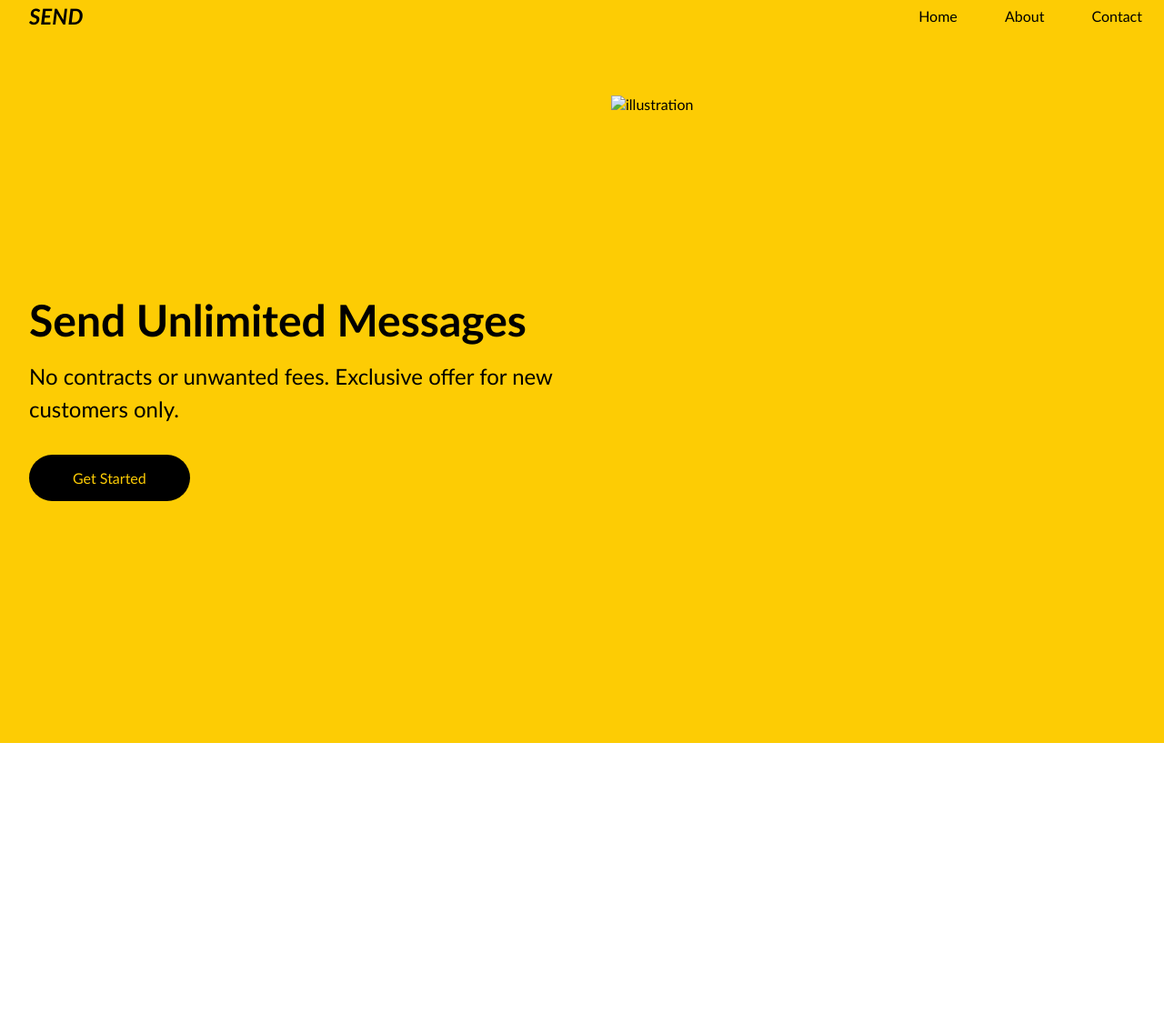
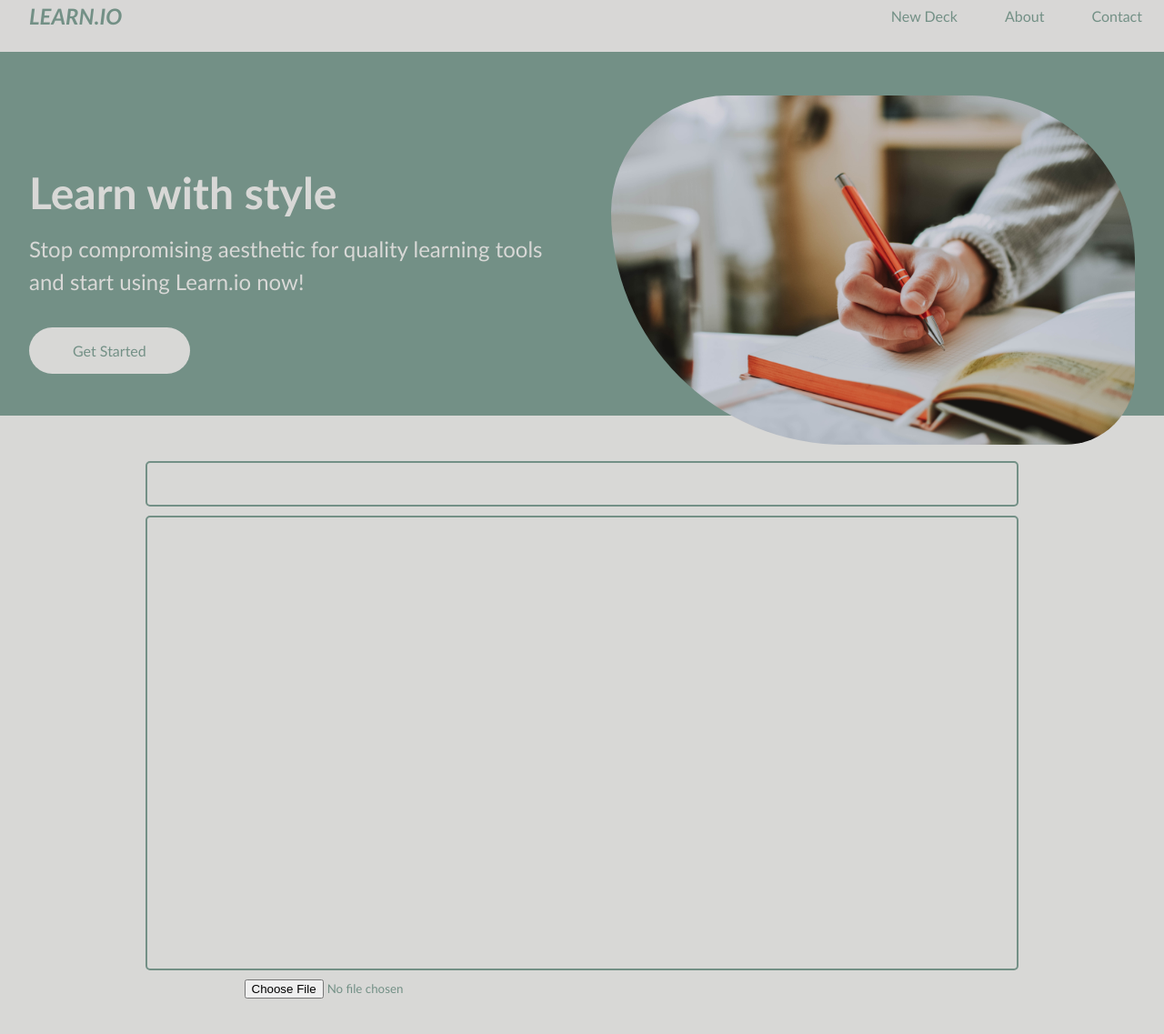
Before and after one commit to Mufeedmk4/FlashcardsApp, a plain HTML site: page index.html in a window 1280 px wide. Shown: the part 23-1160 px from the top of the page at 91% size. Before the commit the page ends 840 px from the top, so only its background shows below. Drawn offline with Linux system fonts and the light colour scheme.

Commit message:
added some stuff

```diff
--- a/index.html
+++ b/index.html
@@ -7,31 +7,47 @@
     <link rel="stylesheet" href="styles.css" />
   </head>
   <body>
+
     <nav>
-      <div class="logo">SEND</div>
+      <div class="logo">LEARN.IO</div>
       <div class="nav-items">
-        <a href="/">Home</a> <a href="/">About</a> <a href="/">Contact</a>
+        <a href="#">New Deck</a> <a href="#">About</a> <a href="#">Contact</a>
       </div>
     </nav>
+
     <section class="hero">
       <div class="hero-container">
         <div class="column-left">
-          <h1>Send Unlimited Messages</h1>
+          <h1>Learn with style</h1>
           <p>
-            No contracts or unwanted fees. Exclusive offer for new customers
-            only.
+            Stop compromising aesthetic for quality learning tools and start using Learn.io now!
           </p>
           <button>Get Started</button>
         </div>
         <div class="column-right">
           <img
-            src="./image-1.svg"
-            alt="illustration
-        "
+            src="studying.jpg"
+            alt="illustration"
             class="hero-image"
           />
         </div>
       </div>
     </section>
+
+    <section class="secondary">
+      <div class="secondary-container">
+        <div class="title-align">
+          <input class="card-title" type="text">
+        </div>
+        <div class="content-align">
+          <input class="card-content" type="text">
+        </div>
+        <div class="file-align">
+          <input class="additional-file" type="file">
+        </div>
+      </div>
+    </section>
+
+
   </body>
 </html>
--- a/styles.css
+++ b/styles.css
@@ -6,9 +6,12 @@
       'Lucida Sans', Arial, sans-serif;
   }
 
+  body{
+    background: #d8d8d6;
+  }
   nav {
     height: 80px;
-    background: #fdcc04;
+    background: #d8d7d6;
     display: flex;
     justify-content: space-between;
     align-items: center;
@@ -16,7 +19,7 @@
   }
 
   .logo {
-    color: #000;
+    color: #739086;
     font-size: 1.5rem;
     font-weight: bold;
     font-style: italic;
@@ -25,7 +28,7 @@
 
   nav a {
     text-decoration: none;
-    color: #000;
+    color: #739086;
     padding: 0 1.5rem;
   }
 
@@ -34,13 +37,13 @@
   }
 
   .hero {
-    background: #fdcc04;
+    background: #739086;
   }
 
   .hero-container {
     display: grid;
     grid-template-columns: 1fr 1fr;
-    height: 95vh;
+    height: 50vh;
     padding: 3rem calc((100vw - 1300px) / 2);
   }
 
@@ -49,7 +52,7 @@
     flex-direction: column;
     justify-content: center;
     align-items: flex-start;
-    color: #000;
+    color: #d8d8d6;
     padding: 0rem 2rem;
   }
 
@@ -68,8 +71,8 @@
     padding: 1rem 3rem;
     font-size: 1rem;
     border: none;
-    color: #fdcc04;
-    background: #000;
+    color: #739086;
+    background: #d8d8d6;
     cursor: pointer;
     border-radius: 50px;
   }
@@ -88,7 +91,10 @@
 
   .hero-image {
     width: 100%;
-    height: 100%;
+    border-top-left-radius: 250px;
+    border-bottom-left-radius: 500px;
+    border-top-right-radius: 350px;
+    border-bottom-right-radius: 150px;
   }
 
   @media screen and (max-width: 768px) {
@@ -96,3 +102,50 @@
       grid-template-columns: 1fr;
     }
   }
+
+  .secondary {
+    background-color: #d8d8d6;
+    margin-top: 50px;
+    margin-bottom: 50px;
+  }
+
+  .card-title {
+
+    width: 75%;
+    height: 50px;
+    border-style: solid;
+    border-radius: 5px;
+    border-color: #739086;
+    color:#739086;
+    padding-left: 10px;
+    padding-right: 10px;
+    background: #d8d8d6;
+  }
+
+  .title-align {
+    text-align: center;
+  }
+  .card-content {
+    width: 75%;
+    margin-top: 10px;
+    height: 500px;
+    border-style: solid;
+    border-radius: 5px;
+    border-color: #739086;
+    color:#739086;
+    padding-left: 10px;
+    padding-right: 10px;
+    background: #d8d8d6;
+  }
+  .content-align {
+    text-align: center;
+  }
+
+  .additional-file {
+    color: #739086;
+    margin-top: 10px;
+  }
+  .file-align {
+    text-align: center;
+    margin-right: 480px;
+  }
```
Also changed, not shown: studying.jpg (added).
